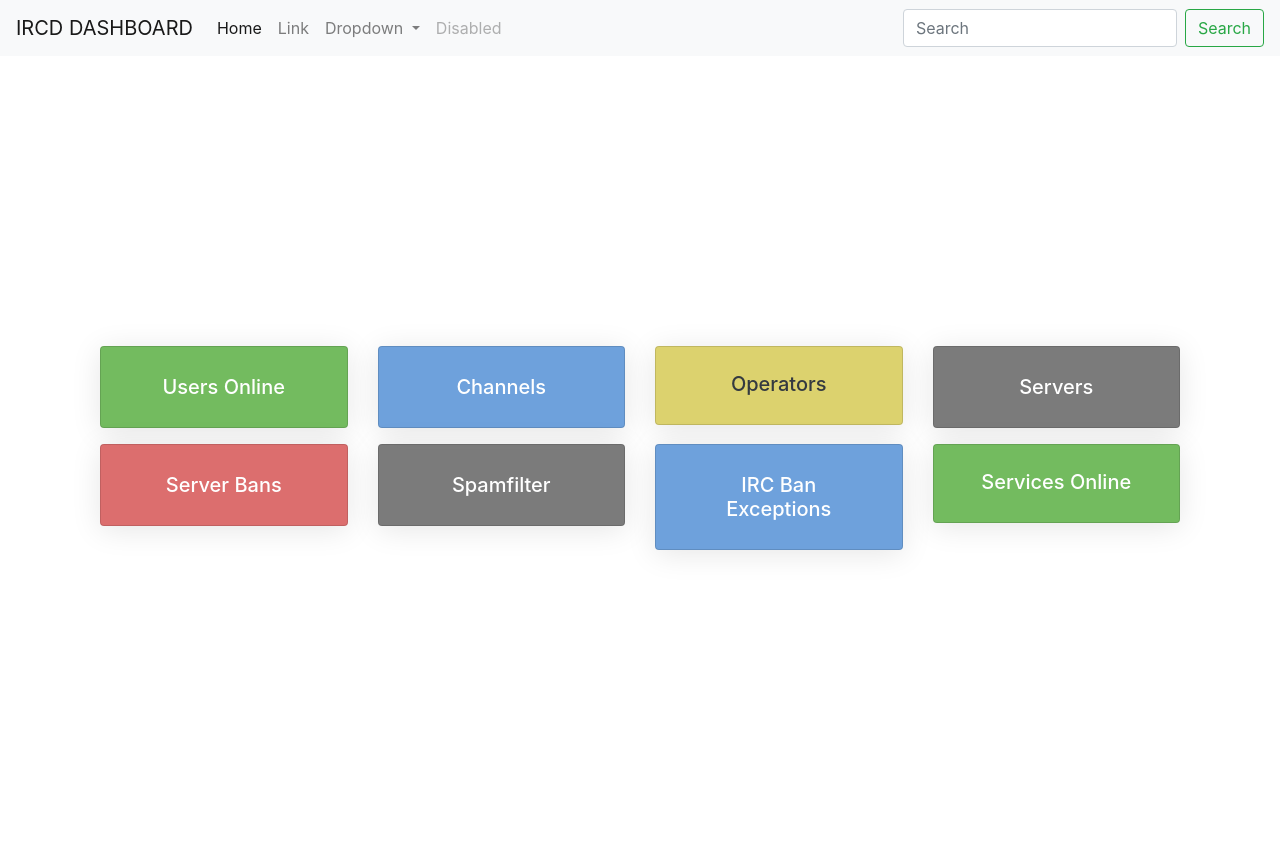
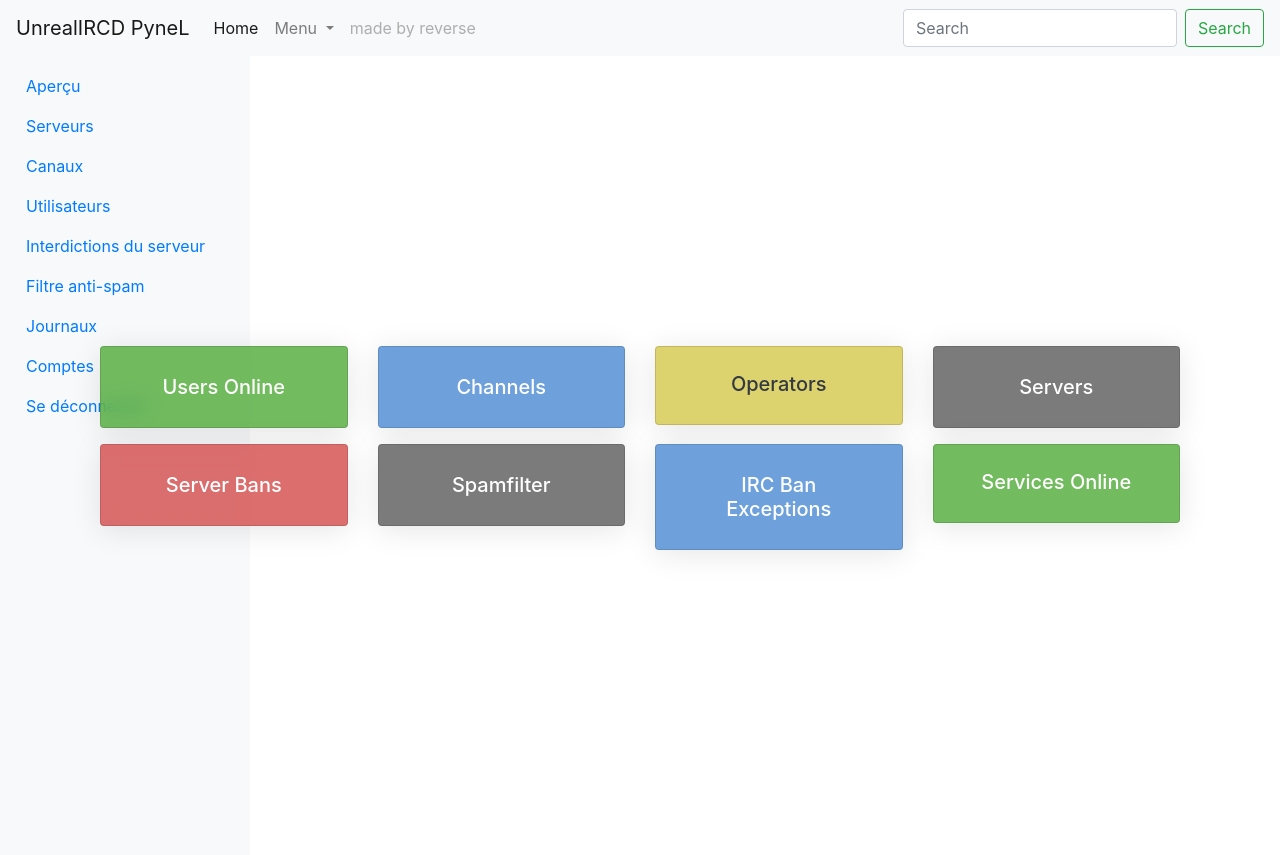
Before and after one commit to revrsedev/unrealircd-Pynel, a Django app: template ircd/templates/ircd/index.html in a window 1280 px wide. Shown: the top 855 px of the page. Run offline with Django 3.2, Linux system fonts and the light colour scheme; the template is opened without the code that fills it, so the values that code supplies are empty; some libraries are stand-ins or nearby versions.

Commit message:
ajouter une belle barre latérale

```diff
--- a/ircd/templates/ircd/base.html
+++ b/ircd/templates/ircd/base.html
@@ -24,5 +24,6 @@
     <script src="https://code.jquery.com/jquery-3.5.1.slim.min.js"></script>
     <script src="https://cdn.jsdelivr.net/npm/@popperjs/core@2.9.2/dist/umd/popper.min.js"></script>
     <script src="https://stackpath.bootstrapcdn.com/bootstrap/4.5.2/js/bootstrap.min.js"></script>
+
 </body>
 </html>
--- a/ircd/templates/ircd/header.html
+++ b/ircd/templates/ircd/header.html
@@ -1,5 +1,6 @@
+<header>
 <nav class="navbar navbar-expand-lg navbar-light bg-light">
-    <a class="navbar-brand" href="#">IRCD DASHBOARD</a>
+    <a class="navbar-brand" href="#">UnrealIRCD PyneL</a>
     <button class="navbar-toggler" type="button" data-toggle="collapse" data-target="#navbarSupportedContent" aria-controls="navbarSupportedContent" aria-expanded="false" aria-label="Toggle navigation">
       <span class="navbar-toggler-icon"></span>
     </button>
@@ -9,12 +10,9 @@
         <li class="nav-item active">
           <a class="nav-link" href="{% url 'index' %}">Home <span class="sr-only">(current)</span></a>
         </li>
-        <li class="nav-item">
-          <a class="nav-link" href="#">Link</a>
-        </li>
         <li class="nav-item dropdown">
           <a class="nav-link dropdown-toggle" href="#" id="navbarDropdown" role="button" data-toggle="dropdown" aria-haspopup="true" aria-expanded="false">
-            Dropdown
+            Menu
           </a>
           <div class="dropdown-menu" aria-labelledby="navbarDropdown">
             <a class="dropdown-item" href="#">Action</a>
@@ -24,7 +22,7 @@
           </div>
         </li>
         <li class="nav-item">
-          <a class="nav-link disabled" href="#" tabindex="-1" aria-disabled="true">Disabled</a>
+          <a class="nav-link disabled" href="#" tabindex="-1" aria-disabled="true">made by reverse</a>
         </li>
       </ul>
       <form class="form-inline my-2 my-lg-0">
@@ -33,3 +31,37 @@
       </form>
     </div>
   </nav>
+</header>
+<div class="wrapper">
+    <nav class="sidebar">
+        <ul class="nav flex-column">
+            <li class="nav-item">
+                <a class="nav-link active" href="#">Aperçu</a>
+            </li>
+            <li class="nav-item">
+                <a class="nav-link" href="#">Serveurs</a>
+            </li>
+            <li class="nav-item">
+                <a class="nav-link" href="#">Canaux</a>
+            </li>
+            <li class="nav-item">
+                <a class="nav-link" href="#">Utilisateurs</a>
+            </li>
+            <li class="nav-item">
+                <a class="nav-link" href="#">Interdictions du serveur</a>
+            </li>
+            <li class="nav-item">
+                <a class="nav-link" href="#">Filtre anti-spam</a>
+            </li>
+            <li class="nav-item">
+                <a class="nav-link" href="#">Journaux</a>
+            </li>
+            <li class="nav-item">
+                <a class="nav-link" href="#">Comptes</a>
+            </li>
+            <li class="nav-item">
+                <a class="nav-link" href="#">Se déconnecter</a>
+            </li>
+        </ul>
+    </nav>
+</div>
--- a/ircd/templates/ircd/index.html
+++ b/ircd/templates/ircd/index.html
@@ -1,6 +1,7 @@
 {% extends 'ircd/base.html' %}
 
 {% block content %}
+
 <div class="d-flex justify-content-center align-items-center min-vh-100">
     <div class="container">
         <div class="row justify-content-center">
--- a/static/css/style.css
+++ b/static/css/style.css
@@ -1,3 +1,25 @@
+body {
+    display: flex;
+    min-height: 100vh;
+    flex-direction: column;
+}
+.wrapper {
+    display: flex;
+    width: 100%;
+    height: 100%;
+}
+.sidebar {
+    width: 250px;
+    height: 100vh;
+    background: #f8f9fa;
+    padding: 10px;
+    position: fixed;
+}
+.content {
+    margin-left: 250px;
+    padding: 20px;
+    width: 100%;
+}
 .frosted-glass-success {
             background: rgba(63, 162, 36, 0.73);
             box-shadow: 0 4px 30px rgba(0, 0, 0, 0.1);
```
Also changed, not shown: static/js/main.js (added, +41 -0 lines), README.md.
